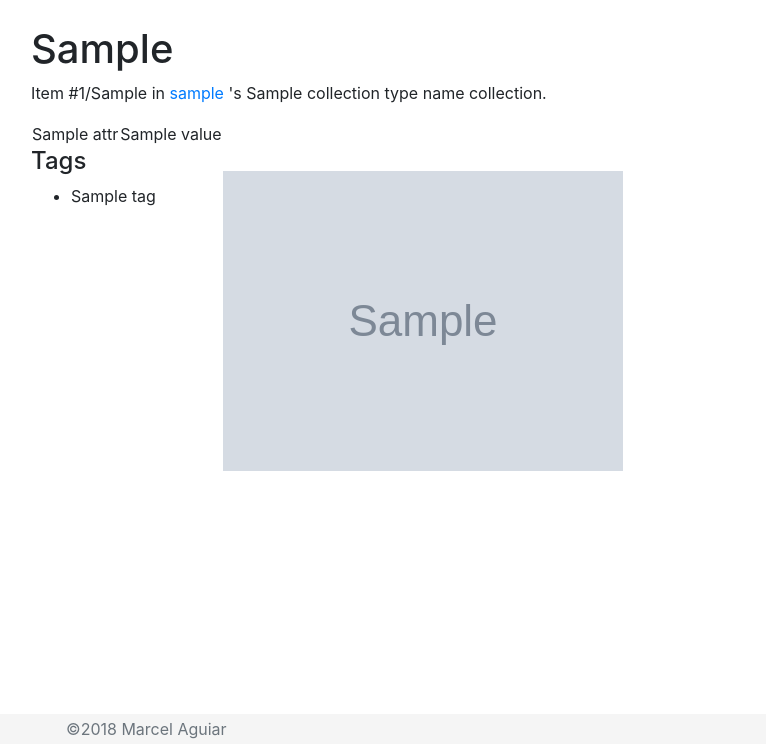
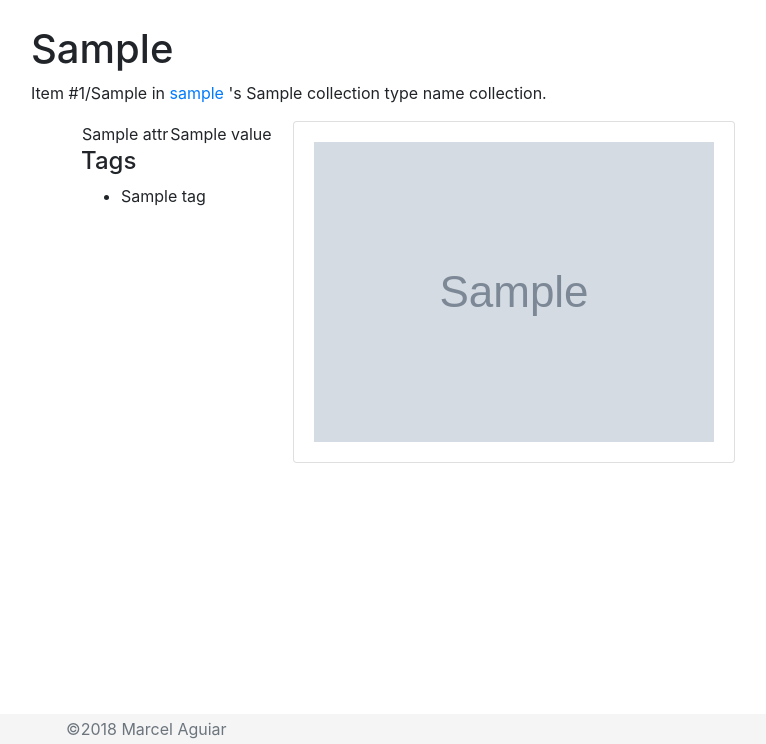
Before and after one commit to marcelaguiar/Collectible, a Django app: template collectionsapp/templates/collectionsapp/bottle_cap.html in a window 1280 px wide. Shown: the part 56-800 px from the top of the page, without its empty margins (19-785 px from the left). Run offline with Django 3.2, Linux system fonts and the light colour scheme; the template is opened without the code that fills it: most values are stand-ins (such as "Sample title", 1, 10 or a date in 2020); grey boxes marked "Sample" are stand-in pictures; some libraries are stand-ins or nearby versions.

Commit message:
Added carousel for collection item details page images

```diff
--- a/collectionsapp/static/collectionsapp/css/base.css
+++ b/collectionsapp/static/collectionsapp/css/base.css
@@ -56,6 +56,7 @@ li.no-bullets {
     display: flex;
     flex-flow: row wrap;
     align-items: flex-start;
+    /*justify-content: center;*/
 }
 
 .image-column {
@@ -63,5 +64,5 @@ li.no-bullets {
 }
 
 .details-column {
-
+    margin: 0 20px 0 50px;
 }
--- a/collectionsapp/templates/collectionsapp/bottle_cap.html
+++ b/collectionsapp/templates/collectionsapp/bottle_cap.html
@@ -32,9 +32,46 @@
             </ul>
         </div>
         <div class="image-column">
-            {% for item in imageSet %}
-                <img style="height: 400px; width: 400px; object-fit: contain" src="{{ item.image.url }}" alt="{{ collection_item }}">
-            {% endfor %}
+            <div class="card">
+                <div class="card-body">
+                    <div id="carousel" style="width: 400px" class="carousel slide" data-ride="carousel">
+                        {% if imageSet.count > 1 %}
+                            <ol class="carousel-indicators">
+                            {% for item in imageSet %}
+                                {%  if forloop.first %}
+                                    <li data-target="#carousel" data-slide-to="{{ forloop.counter0 }}" class="active" ></li>
+                                {% else %}
+                                    <li data-target="#carousel" data-slide-to="{{ forloop.counter0 }}" ></li>
+                                {% endif %}
+                            {% endfor %}
+                            </ol>
+                        {% endif %}
+                        <div class="carousel-inner">
+                            {% for item in imageSet %}
+                                {%  if forloop.first %}
+                                    <div class="carousel-item active">
+                                        <img src="{{ item.image.url }}" class="d-block w-100" alt="{{ collection_item }}">
+                                    </div>
+                                {% else %}
+                                    <div class="carousel-item">
+                                        <img src="{{ item.image.url }}" class="d-block w-100" alt="{{ collection_item }}">
+                                    </div>
+                                {% endif %}
+                            {% endfor %}
+                        </div>
+                        {% if imageSet.count > 1 %}
+                            <a class="carousel-control-prev" href="#carousel" role="button" data-slide="prev">
+                                <span class="carousel-control-prev-icon" aria-hidden="true"></span>
+                                <span class="sr-only">Previous</span>
+                            </a>
+                            <a class="carousel-control-next" href="#carousel" role="button" data-slide="next">
+                                <span class="carousel-control-next-icon" aria-hidden="true"></span>
+                                <span class="sr-only">Next</span>
+                            </a>
+                        {% endif %}
+                    </div>
+                </div>
+            </div>
         </div>
     </div>
 {% endblock %}
```
Also changed, not shown: media/images/backside.jpg (added).
